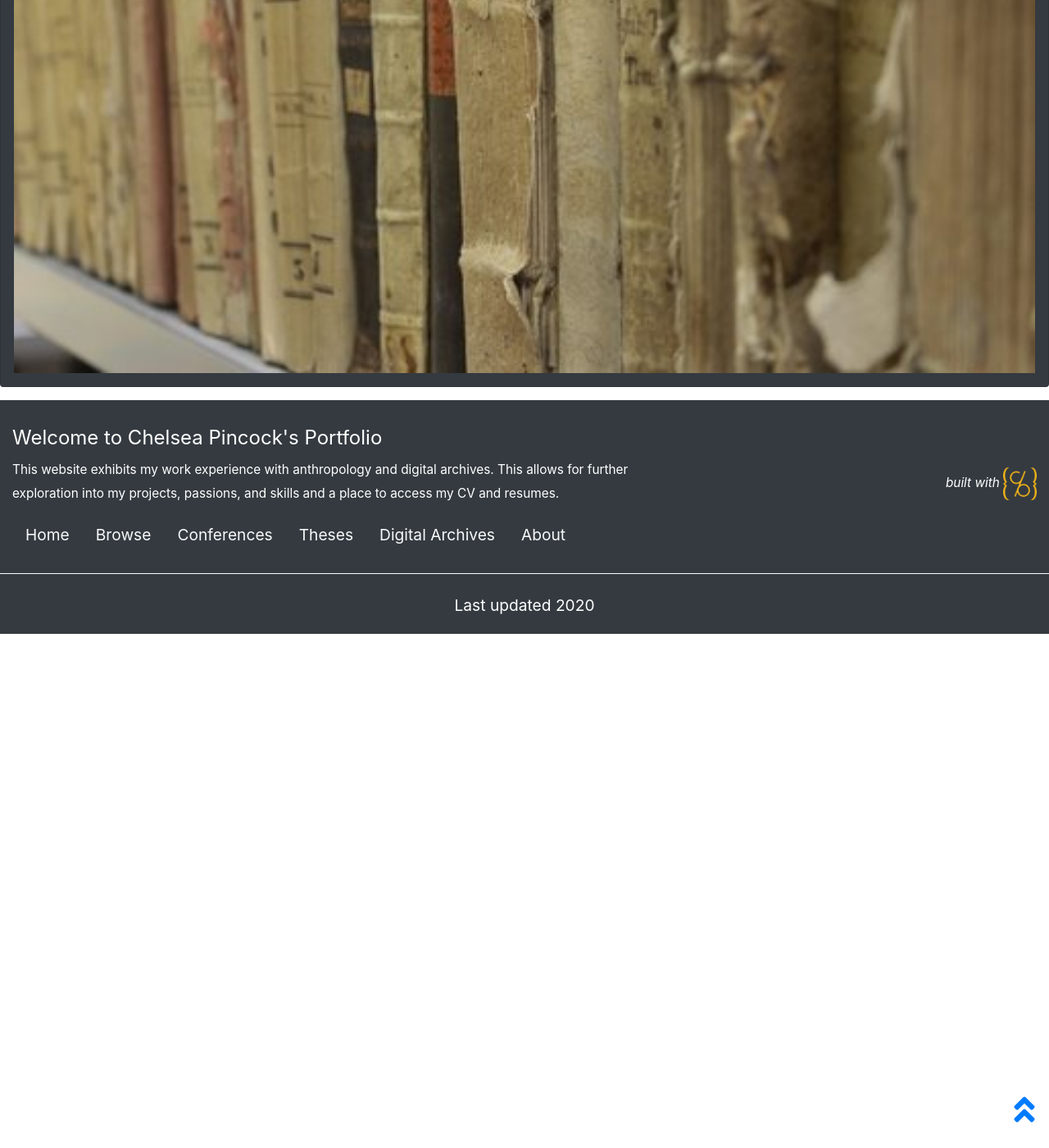
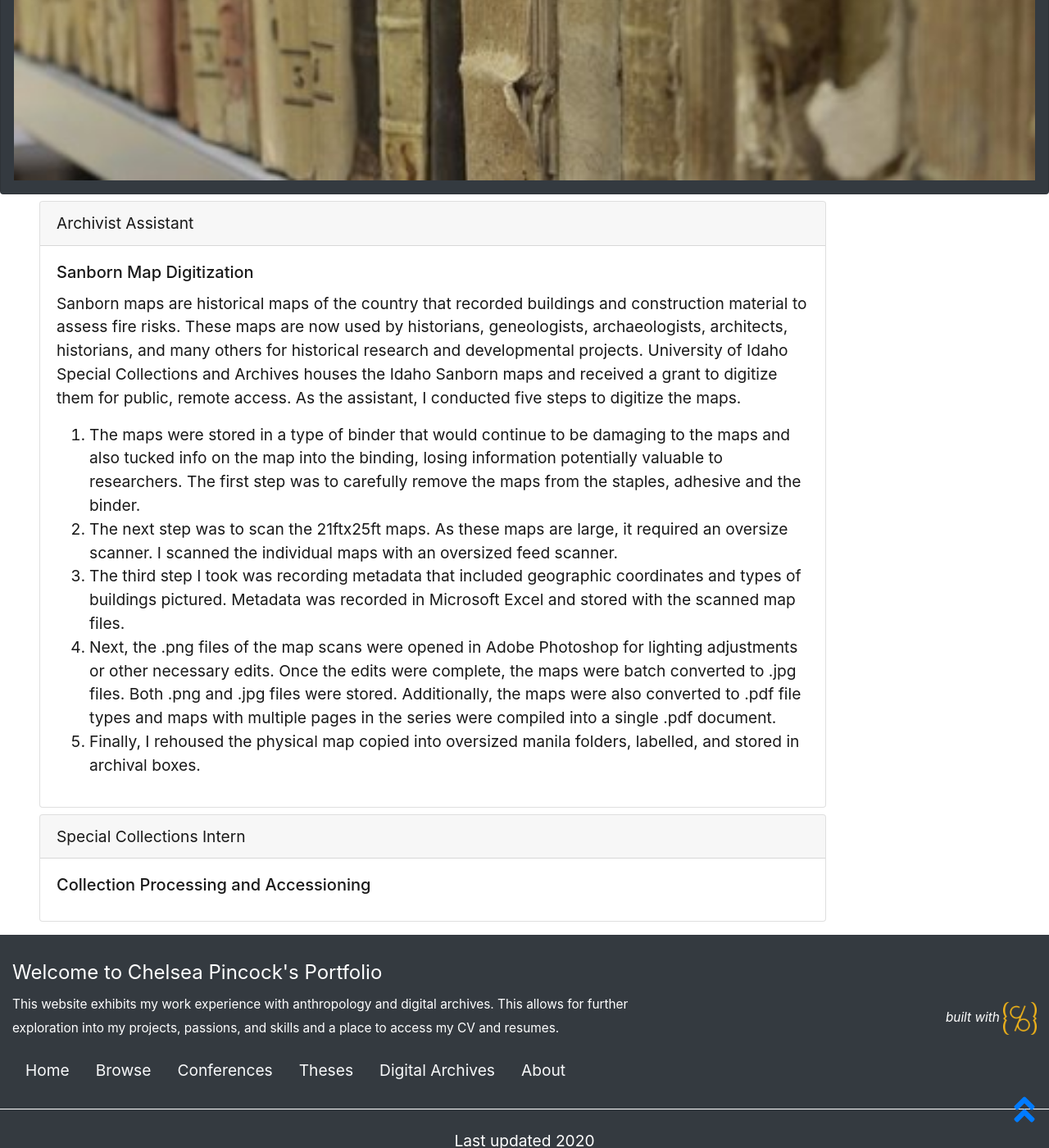
Before and after one commit to cc3199/portfolio, a Jekyll site: the page built from pages/specialcollections.md, in a window 1280 px wide and 1400 px high, scrolled down 771 px. Shown: the whole window at 82% size. Built offline with Jekyll 4.4.1, drawn with Linux system fonts in a browser that asks for light colours; before the commit the page ends 1544 px from its top, so only the background shows below that; some of the changed text lies outside the part shown.

Commit message:
update specialcollections

```diff
--- a/_layouts/specialcollections.html
+++ b/_layouts/specialcollections.html
@@ -1,16 +1,30 @@
 ---
 layout: default
 ---
-<div class="jumbotron jumbotron-fluid">
-    <div class="container">
-    <div style="background-image" src="{{ '/objects/archive.jpg' | absolute_url }}" background-repeat="no-repeat" background-size="cover" background-position="center center">
-      <h1 class="display-4">Special Collections Work Experience</h1>
-    </div>
-    </div>
-  </div>
   <div class="card bg-dark text-white">
     <img class="p-3" src="{{ '/objects/archive.jpg' | absolute_url }}" alt="Card image">
     <div class="card-img-overlay">
-      <h1 class="card-title">Special Collections Work Experience</h1>
+      <h1 class="card-title text-center display-3 mt-5">Special Collections Work Experience</h1>
     </div>
   </div>
+
+  <div class="card w-75 mt-2 ml-5">
+    <div class="card-header">Archivist Assistant</div>
+    <div class="card-body">
+      <h5 class="card-title">Sanborn Map Digitization</h5>
+      <p class="card-text">Sanborn maps are historical maps of the country that recorded buildings and construction material to assess fire risks. These maps are now used by historians, geneologists, archaeologists, architects, historians, and many others for historical research and developmental projects. University of Idaho Special Collections and Archives houses the Idaho Sanborn maps and received a grant to digitize them for public, remote access. As the assistant, I conducted five steps to digitize the maps. </p>
+      <ol>
+        <li>The maps were stored in a type of binder that would continue to be damaging to the maps and also tucked info on the map into the binding, losing information potentially valuable to researchers. The first step was to carefully remove the maps from the staples, adhesive and the binder.</li>
+        <li>The next step was to scan the 21ftx25ft maps. As these maps are large, it required an oversize scanner. I scanned the individual maps with an oversized feed scanner.</li>
+        <li>The third step I took was recording metadata that included geographic coordinates and types of buildings pictured. Metadata was recorded in Microsoft Excel and stored with the scanned map files.</li>
+        <li>Next, the .png files of the map scans were opened in Adobe Photoshop for lighting adjustments or other necessary edits. Once the edits were complete, the maps were batch converted to .jpg files. Both .png and .jpg files were stored. Additionally, the maps were also converted to .pdf file types and maps with multiple pages in the series were compiled into a single .pdf document.</li>
+        <li>Finally, I rehoused the physical map copied into oversized manila folders, labelled, and stored in archival boxes.</li>
+      </ol>
+      </div>
+    </div>
+
+    <div class="card w-75 mt-2 ml-5">
+      <div class="card-header">Special Collections Intern</div>
+      <div class="card-body">
+        <h5 class="card-title">Collection Processing and Accessioning</h5>
+        <p class="card-text"></p>
```
